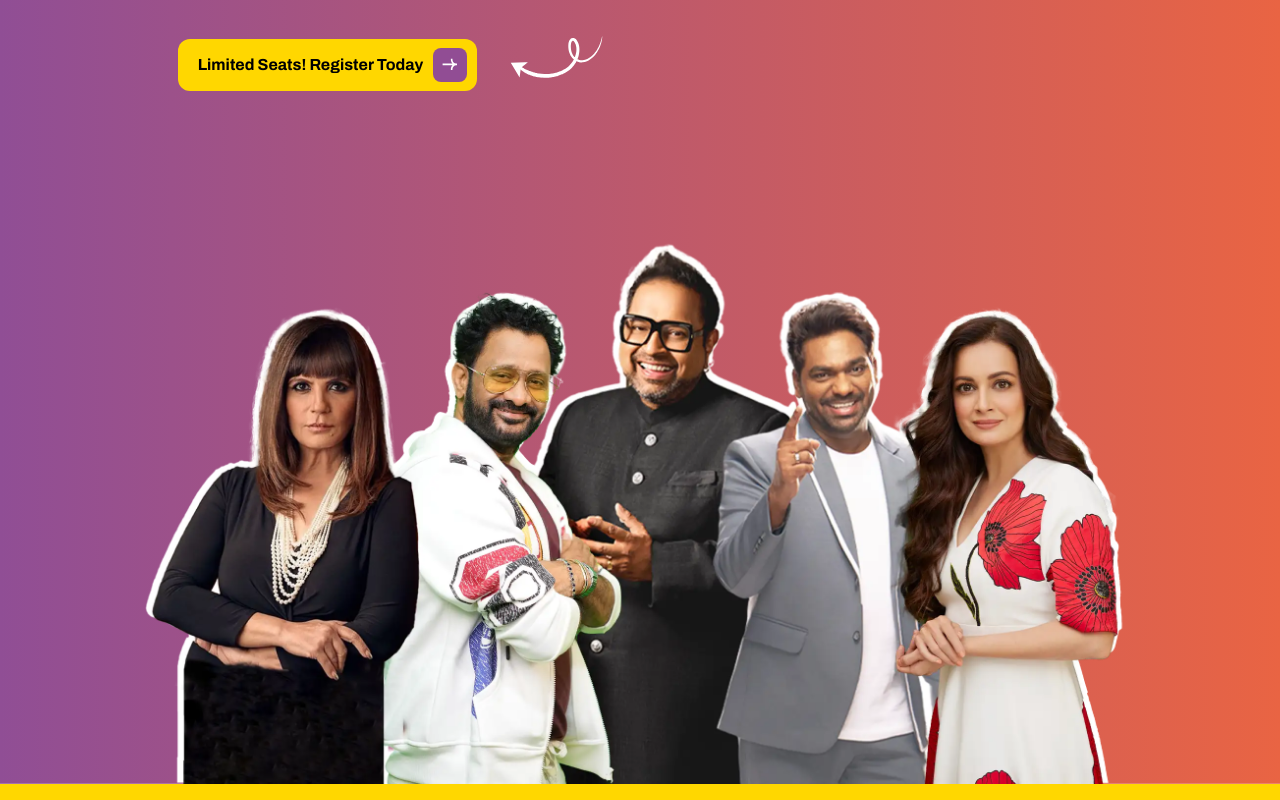
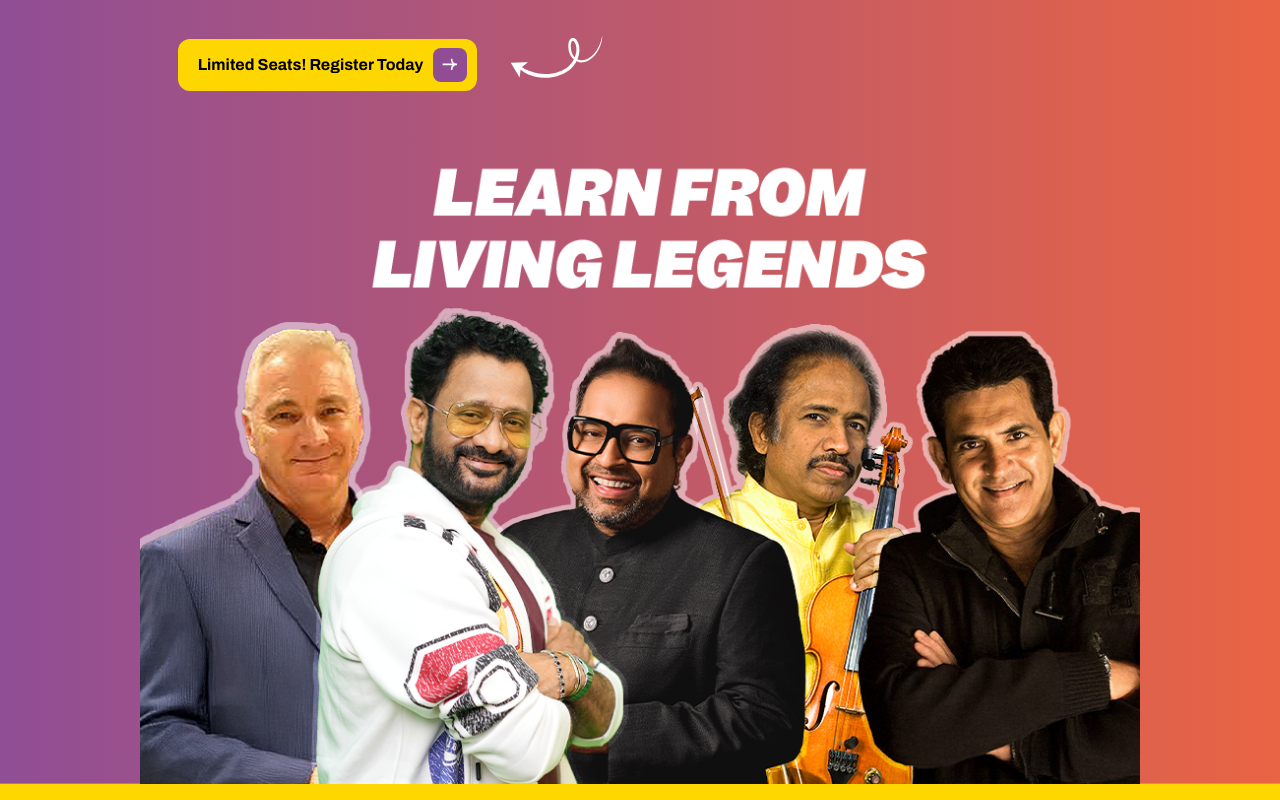
Before and after one commit to Shubham-Itself/sound-landing-page, a plain HTML site: page index.html in a window 1280 px wide. Shown: the part 620-1420 px from the top of the page. Drawn offline with nearby package versions, Linux system fonts and the light colour scheme; animation ran at ten frames a second; a script that the page names is missing.

Commit message:
upload image

```diff
--- a/index.html
+++ b/index.html
@@ -276,7 +276,7 @@
             <!-- Hero Image Start -->
             <div class="hero-image">
               <figure class="flex justify-center">
-                <img src="images/IICS/iics_image/main-banner-again.webp" alt="" />
+                <img src="images/IICS/iics_image/LANDING_PAGE_SOUND.png" alt="" />
               </figure>
             </div>
             <!-- Hero Image End -->
```
Also changed, not shown: images/IICS/iics_image/LANDING_PAGE_SOUND.png (added), 1 other file.
